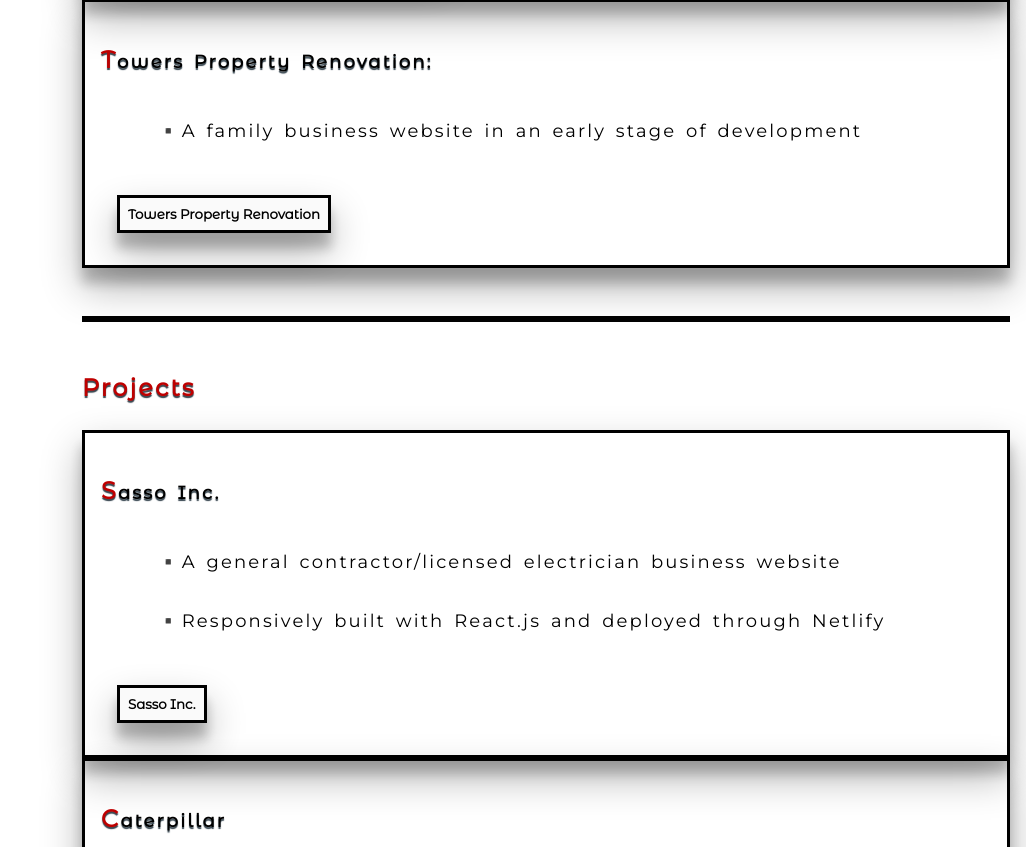
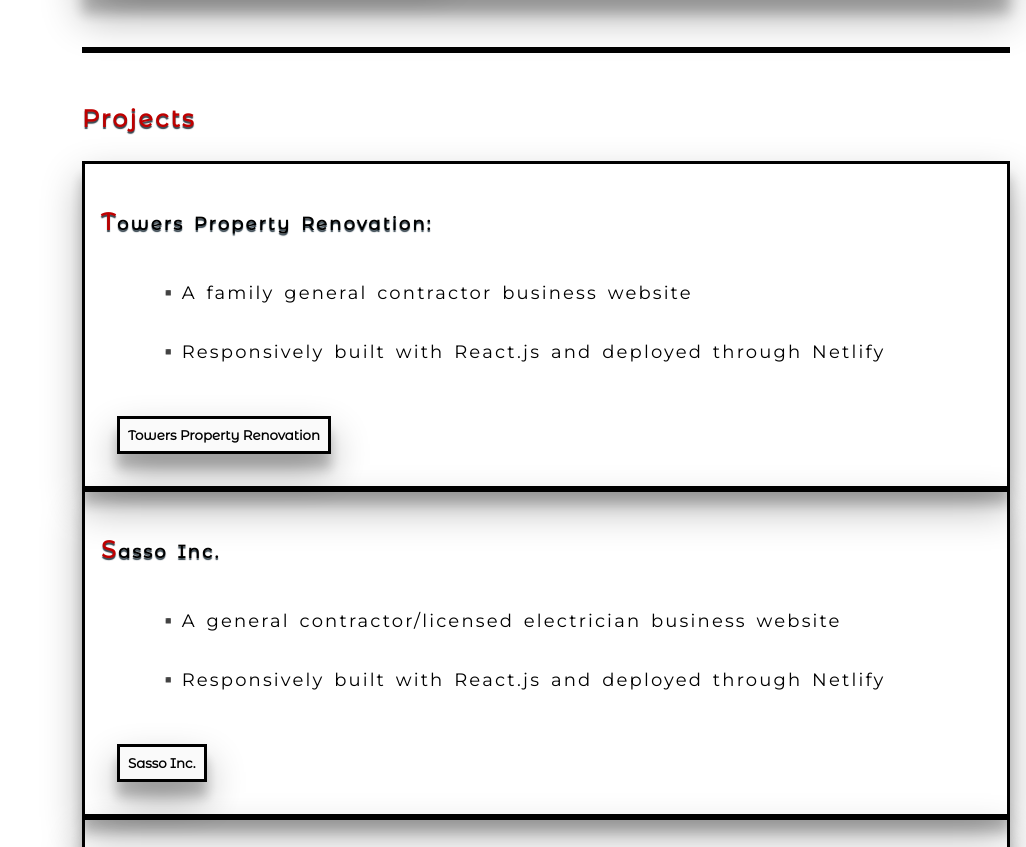
Before and after one commit to Treyceratops/portfolio, a React (Create React App) app: page /works in a window 1280 px wide. Shown: the part 1109-1956 px from the top of the page, without its empty margins (254-1280 px from the left). Built offline with nearby package versions, Linux system fonts and the light colour scheme.

Commit message:
update towers property renovation

```diff
--- a/src/components/Works.js
+++ b/src/components/Works.js
@@ -94,23 +94,24 @@
 						<button>Masagotchi Planning Board</button>
 					</a>
 				</div> */}
+			</div>
+			<hr />
+			<h3>Projects</h3>
+			<div className='projects'>
 				<div data-aos='fade-right' className='project pad'>
 					<h4>
 						<span className='first big'>T</span>owers Property Renovation:{' '}
 					</h4>
 					<ul>
-						<li>A family business website in an early stage of development</li>
+						<li>A family general contractor business website</li>
+						<li>
+							Responsively built with React.js and deployed through Netlify
+						</li>
 					</ul>
-					<a
-						target='_blank'
-						href='https://towerspropertyrenovation.netlify.app/'>
+					<a target='_blank' href='http://towerspropertyrenovation.com/'>
 						<button>Towers Property Renovation</button>
 					</a>
 				</div>
-			</div>
-			<hr />
-			<h3>Projects</h3>
-			<div className='projects'>
 				<div data-aos='fade-right' className='project pad'>
 					<h4>
 						<span className='first big'>S</span>asso Inc.
```
